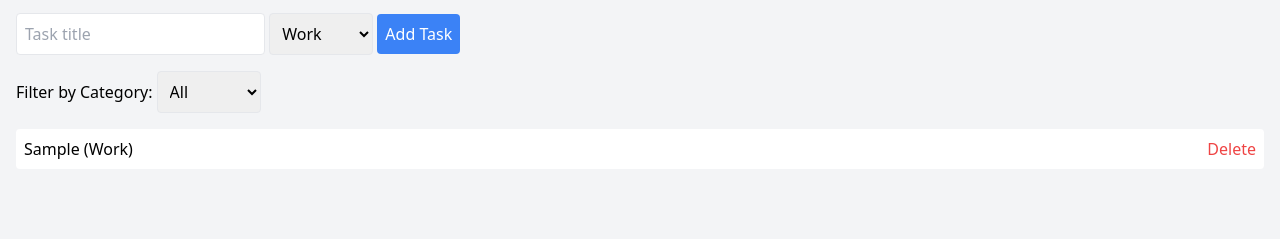
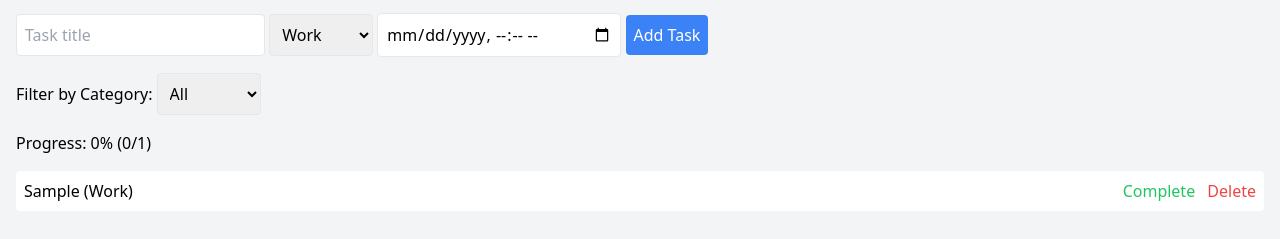
Before and after one commit to aayush1248/todo-app, a website: page index.html in a window 1280 px wide. Both pictures are taken after typing "Sample" into the empty fields and a click on the button "Add Task". Shown: the part 51-290 px from the top of the page. Drawn offline with nearby package versions, Linux system fonts and the light colour scheme.

Commit message:
Version 3: Add reminders and progress tracking

```diff
--- a/app.js
+++ b/app.js
@@ -1,10 +1,11 @@
 let tasks = [];
 
-function createTask(title, category) {
+function createTask(title, category, dueDate) {
   return {
     id: Date.now(),
     title,
     category,
+    dueDate,
     completed: false
   };
 }
@@ -12,17 +13,38 @@ function createTask(title, category) {
 function addTask() {
   const title = document.getElementById('task-input').value;
   const category = document.getElementById('category-input').value;
+  const dueDate = document.getElementById('due-date').value;
   if (title) {
-    const task = createTask(title, category);
+    const task = createTask(title, category, dueDate);
     tasks.push(task);
+    if (dueDate) setReminder(task);
     renderTasks();
     document.getElementById('task-input').value = '';
+    document.getElementById('due-date').value = '';
   }
 }
 
 function deleteTask(id) {
   tasks = tasks.filter(task => task.id !== id);
   renderTasks();
+}
+
+function toggleComplete(id) {
+  tasks = tasks.map(task =>
+    task.id === id ? { ...task, completed: !task.completed } : task
+  );
+  renderTasks();
+}
+
+function setReminder(task) {
+  if (task.dueDate) {
+    const timeDiff = new Date(task.dueDate) - Date.now();
+    if (timeDiff > 0) {
+      setTimeout(() => {
+        alert(`Reminder: ${task.title} is due!`);
+      }, timeDiff);
+    }
+  }
 }
 
 function renderTasks() {
@@ -33,7 +55,25 @@ function renderTasks() {
   filteredTasks.forEach(task => {
     const li = document.createElement('li');
     li.className = 'p-2 bg-white rounded flex justify-between';
-    li.innerHTML = `${task.title} (${task.category}) <button onclick="deleteTask(${task.id})" class="text-red-500">Delete</button>`;
+    li.innerHTML = `
+      <span class="${task.completed ? 'line-through' : ''}">
+        ${task.title} (${task.category})${task.dueDate ? ' Due: ' + new Date(task.dueDate).toLocaleString() : ''}
+      </span>
+      <div>
+        <button onclick="toggleComplete(${task.id})" class="text-green-500 mr-2">
+          ${task.completed ? 'Undo' : 'Complete'}
+        </button>
+        <button onclick="deleteTask(${task.id})" class="text-red-500">Delete</button>
+      </div>
+    `;
     taskList.appendChild(li);
   });
+  updateProgress();
 }
+
+function updateProgress() {
+  const completed = tasks.filter(task => task.completed).length;
+  const total = tasks.length;
+  const percentage = total ? Math.round((completed / total) * 100) : 0;
+  document.getElementById('progress').textContent = `${percentage}% (${completed}/${total})`;
+}
--- a/index.html
+++ b/index.html
@@ -15,6 +15,7 @@
         <option>Work</option>
         <option>Personal</option>
       </select>
+      <input id="due-date" type="datetime-local" class="p-2 border rounded">
       <button onclick="addTask()" class="bg-blue-500 text-white p-2 rounded">Add Task</button>
     </div>
     <div class="mb-4">
@@ -25,6 +26,9 @@
         <option>Personal</option>
       </select>
     </div>
+    <div class="mb-4">
+      <p>Progress: <span id="progress">0% (0/0)</span></p>
+    </div>
     <ul id="task-list" class="space-y-2"></ul>
   </div>
   <script src="app.js"></script>
```
Also changed, not shown: tests/app.test.js (+11 -0 lines).
